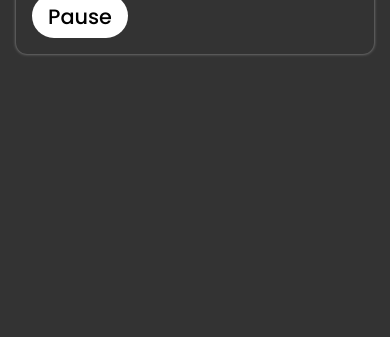
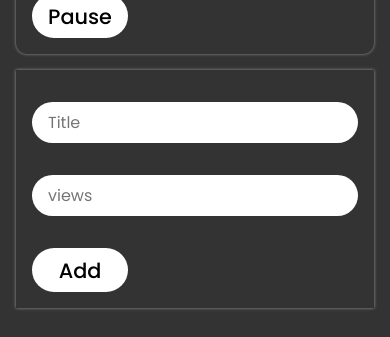
Before and after one commit to Stranger123kr/React_app, a React (Vite) app: page / in a window 390 px wide. Shown: the part 4304-4641 px from the top of the page. Before the commit the page ends 4390 px from the top, so only its background shows below. Built offline with nearby package versions, Linux system fonts and the light colour scheme.

Commit message:
Now i have change and add button to make your course template

```diff
--- a/src/App.css
+++ b/src/App.css
@@ -45,4 +45,8 @@ button {
     padding: 2rem 1rem;
     grid-template-columns: repeat(auto-fit, minmax(260px, 1fr));
   }
+  button:hover {
+    background: #fff;
+    color: #000;
+  }
 }
--- a/src/App.jsx
+++ b/src/App.jsx
@@ -1,30 +1,21 @@
 import "./App.css";
-import Video from "./components/Video";
-import videos from "./data/Video_data";
-import Play_Button from "./components/PlayButton";
+import { useState } from "react";
+import VideoDB from "./data/Video_data";
+import AddVideo from "./components/AddVideo";
+import VideoList from "./components/VideoList";
 
 function App() {
+  const [videos, setVideos] = useState(VideoDB);
+
+  const addVideos = (video) => {
+    setVideos([...videos, video]);
+  };
+
   return (
     <>
       <div className="flex">
-        {videos.map((video_data, index) => (
-          <Video
-            key={index}
-            title={video_data.title}
-            id={index}
-            channel={video_data.channel}
-            views={video_data.views}
-            time={video_data.time}
-            verified={video_data.verified}
-          >
-            <Play_Button
-              onPlay={() => console.log("play")}
-              onPause={() => console.log("pause")}
-            >
-              Play
-            </Play_Button>
-          </Video>
-        ))}
+        <VideoList videos={videos} />
+        <AddVideo addVideos={addVideos}></AddVideo>
       </div>
     </>
   );
--- /dev/null
+++ b/src/components/AddVideo.css
@@ -0,0 +1,18 @@
+.form_container {
+  box-shadow: 0 0 0.2rem 0 rgba(255, 255, 255, 0.5);
+  padding: 1rem;
+}
+
+form {
+  display: block;
+}
+input {
+  width: 100%;
+  background: #fff;
+  border: none;
+  outline: none;
+  margin: 1rem 0;
+  padding: 0.5rem 1rem;
+  border-radius: 1.5rem;
+  font-size: 1rem;
+}
--- /dev/null
+++ b/src/components/AddVideo.jsx
@@ -0,0 +1,55 @@
+import "./AddVideo.css";
+import { useState } from "react";
+
+// ----------------------------------------------------------------
+
+const InitialValue = {
+  channel: "Coder Dost",
+  time: "9 month ago",
+  verified: false,
+  title: "",
+  views: "",
+};
+
+function AddVideo({ addVideos }) {
+  const [video, setVideo] = useState(InitialValue);
+
+  function handleChange(e) {
+    setVideo({ ...video, [e.target.name]: e.target.value });
+  }
+
+  function handleSubmit(element) {
+    element.preventDefault();
+    addVideos(video);
+    setVideo(InitialValue);
+  }
+
+  return (
+    <>
+      <div className="form_container">
+        <form>
+          <input
+            type="text"
+            name="title"
+            onChange={handleChange}
+            autoComplete="off"
+            placeholder="Title"
+            value={video.title}
+          />
+          <input
+            type="text"
+            name="views"
+            onChange={handleChange}
+            autoComplete="off"
+            placeholder="views"
+            value={video.views}
+          />
+
+          <button onClick={handleSubmit}>Add</button>
+        </form>
+      </div>
+    </>
+  );
+}
+
+export default AddVideo;
--- /dev/null
+++ b/src/components/VideoList.jsx
@@ -0,0 +1,28 @@
+import Video from "./Video";
+import Play_Button from "./PlayButton";
+const VideoList = ({ videos }) => {
+  return (
+    <>
+      {videos.map((video_data, index) => (
+        <Video
+          key={index}
+          title={video_data.title}
+          id={index}
+          channel={video_data.channel}
+          views={video_data.views}
+          time={video_data.time}
+          verified={video_data.verified}
+        >
+          <Play_Button
+            onPlay={() => console.log("play")}
+            onPause={() => console.log("pause")}
+          >
+            Play
+          </Play_Button>
+        </Video>
+      ))}
+    </>
+  );
+};
+
+export default VideoList;
```
Also changed, not shown: src/components/Counter.jsx (added, +19 -0 lines).
